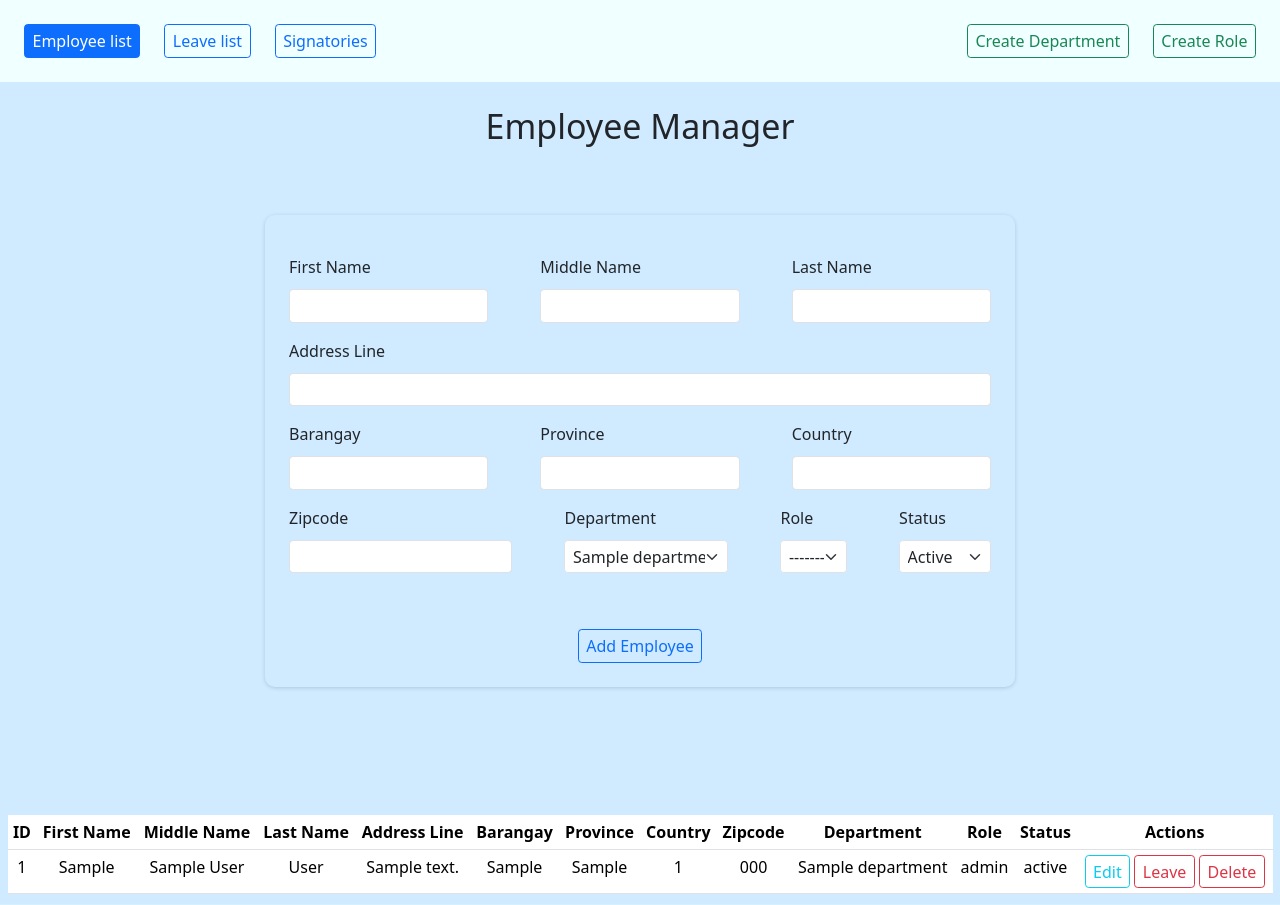
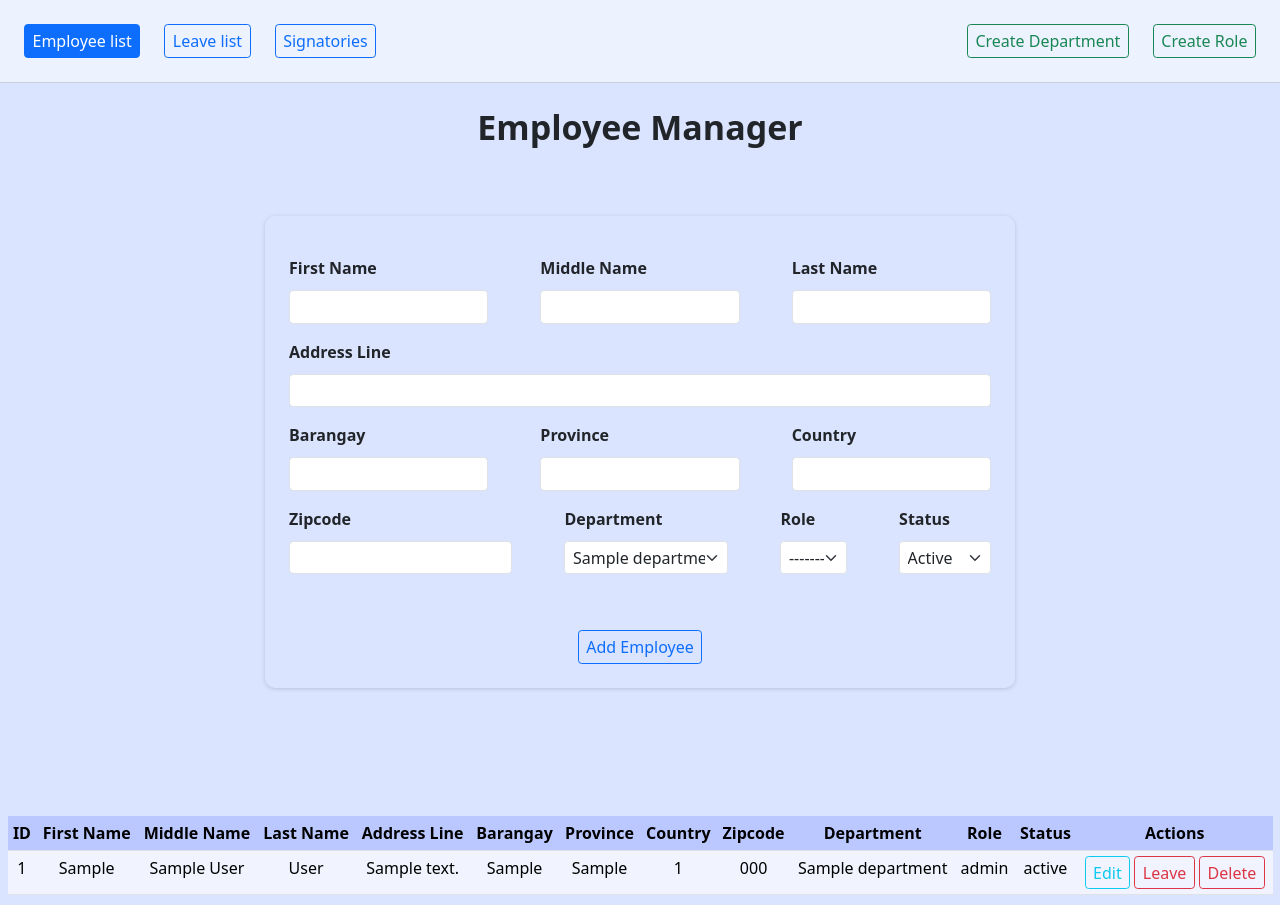
Before and after one commit to joemtyche/EventDrivenCRUD, a Node server app: page /employee/ in a window 1280 px wide. Run offline with Node 20, Linux system fonts and the light colour scheme; tables that the repository leaves empty or names only in its code hold one stand-in row (values such as "Sample post").

Commit message:
V5
 updated frontend

```diff
--- a/public/script.js
+++ b/public/script.js
@@ -83,5 +83,6 @@ $(document).ready(function () {
 
     $("body").on("click", ".blur", function () {
         overlay.css("display", "block");
+
     });
   });
--- a/public/server.js
+++ b/public/server.js
@@ -76,7 +76,7 @@ $(document).ready(function () {
           }
           $("input").val("");
         } else {
-          html = '<tr><td colspan="7" class="text-center">No data found</td></tr>';
+          html = '<tr><td colspan="8" class="text-center">No data found</td></tr>';
         }
 
         $('#leave_table tbody').html(html);
--- a/public/style.css
+++ b/public/style.css
@@ -7,13 +7,18 @@ html {
   font-family: "inter";
 }
 
+td{
+  background-color: #f1f4ff !important;
+}
+
 .header {
   display: flex;
   align-items: center;
   justify-content: space-between;
   gap: 2.4rem;
   padding: 2.4rem;
-  background-color: azure;
+  background-color: #edf2ff !important;
+  border-bottom: solid 1px rgba(0, 0, 0, 0.150) ;
 }
 
 .header-btn-div{
@@ -42,6 +47,8 @@ html {
 
 .div-title h1 {
   font-size: 3.4rem;
+  font-style: inherit;
+  font-weight: 700;
 }
 
 .group-names {
@@ -58,10 +65,10 @@ html {
 }
 
 body {
-  background-color: #d0ebff;
+  background-color: #dbe4ff;
 }
 
-table {
+actual-table {
   max-width: 100% !important;
 }
 
@@ -69,8 +76,13 @@ table {
   text-align: center;
 }
 
-thead {
+th {
   font-size: 1.6rem;
+  background-color: #bac8ff !important;
+}
+
+#sample-form{
+  z-index: 10 !important;
 }
 
 .form-add {
@@ -84,8 +96,8 @@ thead {
 }
 
 label {
+  font-weight: 700 !important;
   margin-bottom: 1rem;
-  font-weight: 500;
 }
 
 .form-add input,
@@ -101,10 +113,24 @@ input:active {
   font-size: 1.6rem;
 }
 
+.form-label{
+  font-size: 1.6rem;
+  font-weight: 500;
+  font-style: inherit;
+}
+
 .form-div {
   display: flex;
   margin: 1.6rem 0rem;
   gap: 5.2rem;
+  justify-content: space-between;
+}
+
+.form-div select {
+  width: 100%;
+}
+
+.left-div{
   justify-content: center;
 }
 
@@ -178,9 +204,6 @@ td {
   display: none;
 }
 
-.modal-backdrop {
-  backdrop-filter: blur(2px) !important;
-}
 
 
 .modal-grid {
@@ -208,8 +231,11 @@ td {
 
 .modal-header {
   display: flex;
-  justify-content: space-between;
+  justify-content: center;
   margin-bottom: 1.6rem;
+  font-size: 2.4rem;
+  font-weight: 500;
+  text-transform: uppercase;
 }
 
 .exit-modal {
--- a/views/employee.ejs
+++ b/views/employee.ejs
@@ -201,7 +201,10 @@
 
 </html>
 
+<!-- EDIT FORM -->
+
   <div class="modal" tabindex="-1" id="action_modal">
+
     <div class="modal-dialog">
       <div class="modal-content">
         <form method="post" id="sample_form">
@@ -210,6 +213,8 @@
             <button type="button" class="btn-close" data-bs-dismiss="modal" aria-label="Close"></button>
           </div>
           <div class="modal-body">
+
+            <div class="form-div">
               <div class="mb-3">
                 <label class="form-label">First Name</label>
                 <input type="text" name="first_name" id="tfirst_name" class="form-control" />
@@ -222,10 +227,16 @@
                 <label class="form-label">Last Name</label>
                 <input type="text" name="last_name" id="tlast_name" class="form-control" />
               </div>
+            </div>
+
+
+
             <div class="mb-3">
               <label class="form-label">Address</label>
               <input type="text" name="address" id="taddress" class="form-control" />
             </div>
+
+            <div class="form-div">
             <div class="mb-3">
               <label class="form-label">Barangay</label>
               <input type="text" name="barangay" id="tbarangay" class="form-control" />
@@ -238,10 +249,16 @@
               <label class="form-label">Country</label>
               <input type="text" name="country" id="tcountry" class="form-control" />
             </div>
+
+
+
           <div class="mb-3">
             <label class="form-label">Zipcode</label>
             <input type="text" name="zipcode" id="tzipcode" class="form-control" />
           </div>
+        </div>
+
+          <div class="form-div left-div">
           <div class="mb-3">
             <label class="form-label">Department</label>
             <select name="department" id="tdepartment" class="form-control">
@@ -252,6 +269,7 @@
             <select name="role" id="trole" class="form-control">
             </select>
           </div>
+
           <div class="mb-3">
             <label class="form-label">Status</label>
             <select name="status" id="tstatus" class="form-control">
@@ -261,13 +279,20 @@
             </select>
           </div>
         </div>
+
+        </div>
         <div class="modal-footer">
           <input type="hidden" name="id" id="id" />
           <input type="hidden" name="action" id="action" value="Add" />
           <button type="button" class="btn btn-secondary" data-bs-dismiss="modal">Close</button>
           <button type="submit" class="btn btn-primary" id="action_button">Add</button>
         </div>
+
       </form>
+
+
+
+
 
       <form method="post" id="department_form">
         <div class="modal-header" id="department_form_title">
@@ -334,8 +359,9 @@
           <button type="button" class="btn-close" data-bs-dismiss="modal" aria-label="Close"></button>
         </div>
         <div class="modal-body">
+          <div class="form-div">
           <div class="mb-3">
-            <label class="form-label">Employee ID</label>
+            <label class="form-label">ID</label>
             <input type="text" id="lID" name="lID" class="form-control" disabled>
           </div>
           <div class="mb-3">
@@ -346,6 +372,8 @@
             <label class="form-label">End Date</label>
             <input type="date" id="lenddate" name="end_date" class="form-control">
           </div>
+        </div>
+        <div class="form-div">
           <div class="mb-3">
             <label class="form-label">Leave Type</label>
             <select name="type" id="ltype" class="form-control">
@@ -369,6 +397,7 @@
             </select>
           </div>
         </div>
+        </div>
         <div class="modal-footer">
           <input type="hidden" name="id" id="id" />
           <input type="hidden" name="action" id="leaveaction" value="leave" />
@@ -382,8 +411,9 @@
           <button type="button" class="btn-close" data-bs-dismiss="modal" aria-label="Close"></button>
         </div>
         <div class="modal-body">
+          <div class="form-div">
           <div class="mb-3">
-            <label class="form-label">Employee ID</label>
+            <label class="form-label">ID</label>
             <input type="text" id="empleaveID" name="empleaveID" class="form-control" disabled>
           </div>
           <div class="mb-3">
@@ -394,6 +424,8 @@
             <label class="form-label">End Date</label>
             <input type="date" id="leenddate" name="end_date" class="form-control">
           </div>
+        </div>
+        <div class="form-div">
           <div class="mb-3">
             <label class="form-label">Leave Type</label>
             <select name="type" id="letype" class="form-control">
@@ -417,6 +449,7 @@
             </select>
           </div>
         </div>
+        </div>
         <div class="modal-footer">
           <input type="hidden" name="leID" id="leID" />
           <input type="hidden" name="action" id="leaveeditaction" value="leaveedit" />
@@ -425,7 +458,7 @@
         </div>
       </form>
 
-      <form method="post" id="signatories_form">
+      <!-- <form method="post" id="signatories_form">
         <div class="modal-header" id="signatories_form_title">
           <h5 class="modal-title"></h5>
           <button type="button" class="btn-close" data-bs-dismiss="modal" aria-label="Close"></button>
@@ -455,7 +488,7 @@
           <button type="button" class="btn btn-secondary" data-bs-dismiss="modal">Close</button>
           <button type="submit" class="btn btn-primary" id="add_signatories_butt">Add</button>
         </div>
-      </form>
+      </form> -->
     </div>
   </div>
 </div>
```
Lines whose indentation alone changed are shown as unchanged.
